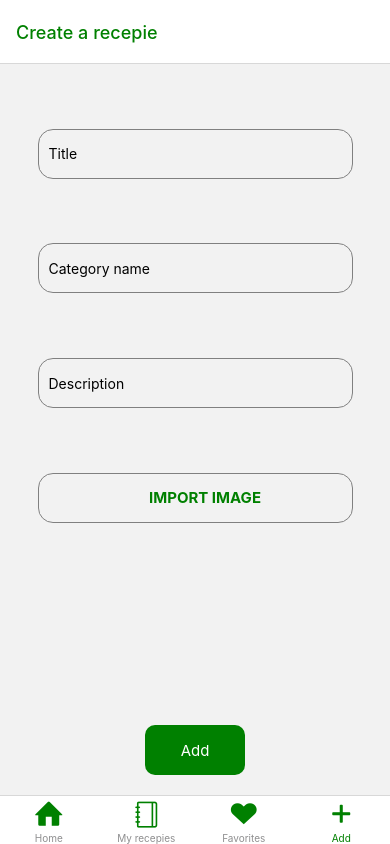
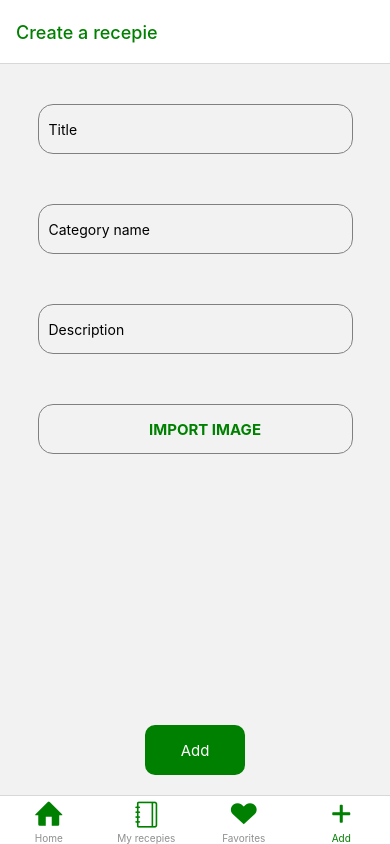
Before and after one commit to Vincent-DARIBO/Workshop-recipes-app-rn, a React Native app: screen /Add in a window 390 px wide. Built offline with nearby package versions, Linux system fonts and the light colour scheme.

Commit message:
fix: add screen

```diff
--- a/src/screens/Add.jsx
+++ b/src/screens/Add.jsx
@@ -156,7 +156,7 @@ export default function AddScreen() {
             )}
           </>
           {!areFieldsFilled ? (
-            <Text style={{ color: 'red' }}>You must fill all the fields</Text>
+            <Text style={{ color: 'red', marginTop: 4 }}>You must fill all the fields</Text>
           ) : null}
         </View>
         <Toast
@@ -194,9 +194,9 @@ const styles = StyleSheet.create({
     marginVertical: 20,
   },
   inputsContainer: {
-    height: '70%',
+    // height: '70%',
+    gap: 10,
     width: '100%',
-    justifyContent: 'space-evenly',
     alignItems: 'center',
   },
   button: {
```
